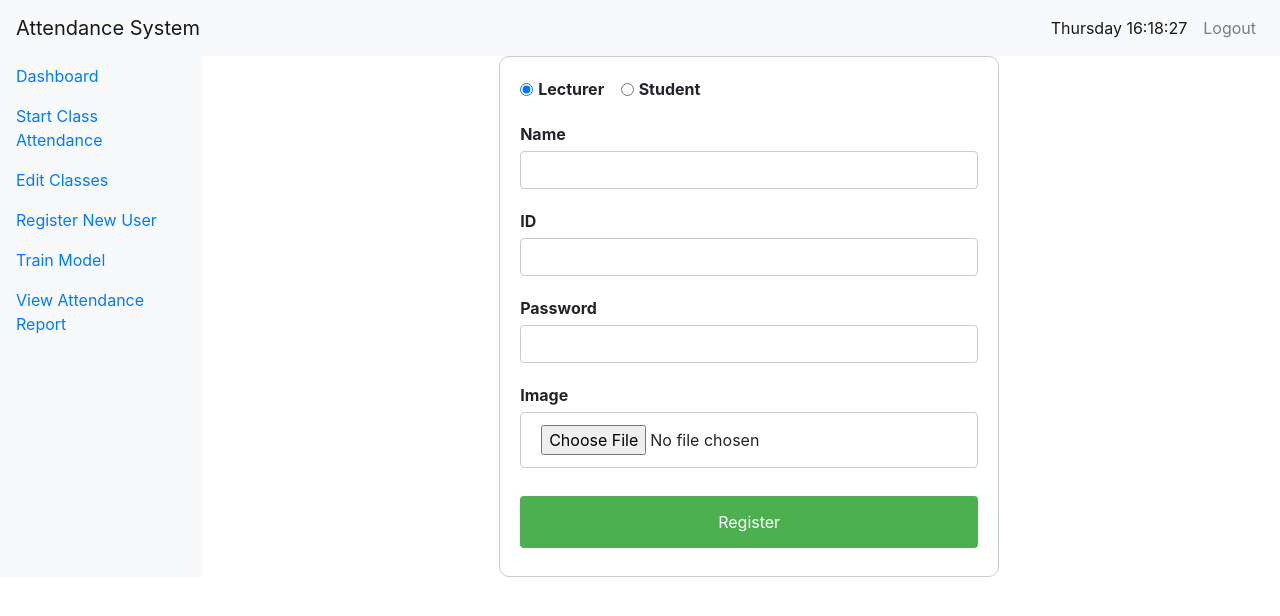
After one commit to BOECHANGHORN/Face-Detection-and-Recognition-for-Class-Attendance, a Flask app: page /register_new_user in a window 1280 px wide. The commit adds this page. Shown: the top 616 px of the page. Run offline with Flask 2, Linux system fonts and the light colour scheme; some libraries are stand-ins or nearby versions.

Commit message:
my brain mau explode

```diff
--- a/app.py
+++ b/app.py
@@ -1,84 +1,29 @@
+import os
+import pickle
+from datetime import datetime
 import face_recognition
 import numpy as np
-from flask import Flask, render_template, request, redirect, url_for, Response
+from flask import Flask, render_template, request, redirect, url_for, Response, flash, session
 import cv2
-import os
+import firebase_admin
+from firebase_admin import credentials, storage, db
 
 app = Flask(__name__)
-app.config['MYSQL_URI'] = 'mysql://root:password123@localhost/Attendance_System'
+app.secret_key = 'fyp1facerecognitionattendancesystem'
 
-
-folderPath = 'static/Images'
+# Load the Firebase credentials
+cred = credentials.Certificate("serviceAccountKey.json")
+firebase_admin.initialize_app(cred, {
+    'databaseURL': "https://fyp1-d54dc-default-rtdb.asia-southeast1.firebasedatabase.app/",
+    'storageBucket': "fyp1-d54dc.appspot.com"
+})
 
 
 @app.route('/')
 def index():
+    # Clear the session data
+    session.clear()
     return render_template('login.html')
-
-
-# import face_recognition
-# import flask
-#
-# # Load the Haar cascade for eye detection
-# eye_cascade = cv2.CascadeClassifier('haarcascade_eye.xml')
-#
-# # Initialize a Flask app
-# app = flask.Flask(__name__)
-#
-# @app.route('/')
-# def index():
-#     # Capture frames from the camera
-#     capture = cv2.VideoCapture(0)
-#
-#     face_encodings = []
-#     while len(face_encodings) < 30:
-#         # Read a frame from the camera
-#         _, frame = capture.read()
-#
-#         # Convert the frame to grayscale
-#         gray = cv2.cvtColor(frame, cv2.COLOR_BGR2GRAY)
-#
-#         # Detect eyes in the frame
-#         eyes = eye_cascade.detectMultiScale(gray, 1.3, 5)
-#
-#         # If eyes are not detected, alert the user to open their eyes
-#         if len(eyes) == 0:
-#             cv2.putText(frame, "Please open your eyes", (10, 30), cv2.FONT_HERSHEY_SIMPLEX, 1, (0, 0, 255), 2)
-#
-#         # Detect facial landmarks in the frame using the face_recognition library
-#         landmarks = face_recognition.face_landmarks(frame)
-#
-#         # If facial landmarks are not detected, alert the user to show a frontal face
-#         if landmarks is None:
-#             cv2.putText(frame, "Please show a frontal face", (10, 60), cv2.FONT_HERSHEY_SIMPLEX, 1, (0, 0, 255), 2)
-#
-#         # If eyes and facial landmarks are detected, extract face encodings using the face_recognition library
-#         else:
-#             encodings = face_recognition.face_encodings(frame)
-#
-#             # Add the encodings to the list of face encodings
-#             face_encodings.extend(encodings)
-#
-#         # Display the frame
-#         cv2.imshow('Frame', frame)
-#
-#         # Break the loop if the user presses 'q'
-#         if cv2.waitKey(1) & 0xFF == ord('q'):
-#             break
-#
-#     # Release the camera
-#     capture.release()
-#     cv2.destroyAllWindows()
-#
-#     # Save the face encodings to a file
-#     np.save('face_encodings.npy', face_encodings)
-#
-#     # Return a success message
-#     return "Successfully recorded face encodings"
-#
-# if __name__ == '__main__':
-#     app.run()
-
 
 
 @app.route('/login', methods=['GET', 'POST'])
@@ -91,6 +36,8 @@ def login():
         # Check the credentials
         # TODO: ADD DATABASE
         if username == 'admin' and password == 'adminadmin':
+            # Set the session userid
+            session['userid'] = username
             # Redirect to the attendance page
             return redirect(url_for('dashboard'))
         else:
@@ -109,6 +56,105 @@ def dashboard():
 @app.route('/start_attendance')
 def start_attendance():
     return render_template('start_attendance.html')
+
+
+@app.route('/register_new_user', methods=['GET', 'POST'])
+def register_new_user():
+    if request.method == 'POST':
+
+        # Get the form data from the request
+        user_type = request.form['user_type']
+        name = request.form['name']
+        id = request.form['id']
+        password = request.form['password']
+        image = request.files['image']
+
+        # TODO: comment this if not needed for validation
+        # Save the image to a temporary location
+        image.save('static/Images/tmp.jpg')
+
+        # Get a reference to the storage bucket and create a blob
+        bucket = storage.bucket()
+        blob = bucket.blob(f'{user_type}/{id}/{id}.jpg')
+
+        # Upload the image to the blob
+        image.seek(0)
+        blob.upload_from_file(image)
+
+        # Add the user data to the Realtime Database
+        ref = db.reference(user_type)
+        ref.child(id).set({
+            'name': name,
+            'password': password,
+            'image_url': blob.public_url
+        })
+
+        # Redirect to the success page
+        return redirect(url_for('register_success'))
+    else:
+        # Render the register form template
+        return render_template('register_new_user.html')
+
+
+@app.route('/register_success')
+def register_success():
+    return render_template('register_success.html')
+
+
+@app.route('/train_model', methods=['GET', 'POST'])
+def train_model():
+    if request.method == 'POST':
+        # Get a reference to the bucket
+        bucket = storage.bucket()
+
+        # Loop through the lecturer and student folders
+        for user_type in ['lecturer', 'student']:
+            encodings = []
+
+            # Get a reference from the realtime database
+            collection_ref = db.reference(user_type).get()
+
+            # Loop through the documents in the collection
+            for id, data in collection_ref.items():
+                # Get the image blob from the storage
+                image_blob = bucket.get_blob(f'{user_type}/{id}/{id}.jpg')
+
+                # Skip processing if the image blob is None
+                if image_blob is None:
+                    continue
+
+                # Read the image data as an array using cv2
+                image_array = np.frombuffer(image_blob.download_as_string(), np.uint8)
+                image = cv2.imdecode(image_array, cv2.COLOR_BGRA2BGR)
+
+                # Pass the image array to the generate_encodings function
+                encoding = generate_encodings([image])
+                if not encoding:
+                    flash(f"No face detected for {user_type} : {id}", "danger")
+
+                # Add the id and encoding to the encodings list
+                encodings.append([id, encoding])
+
+            # Serialize the encoding list and name it with the user_type
+            serialized_encoding = pickle.dumps(encodings)
+            serialized_file = f'pickle/{user_type}.pkl'
+
+            # Upload the serialized encoding list to the storage
+            bucket.blob(serialized_file).upload_from_string(serialized_encoding)
+
+            # Update the last trained time in the Realtime Database for each id
+            current_time = datetime.now()
+            formatted_time = current_time.strftime('%Y-%m-%d %H:%M:%S')
+            for id in encodings:
+                db.reference(user_type).child(id[0]).update({
+                    'last_trained_time': formatted_time
+                })
+
+        return 'Training Complete'
+
+    else:
+        # Return the train_model template
+        return render_template('train_model.html')
 
 
 @app.route('/video_feed')
@@ -148,7 +194,7 @@ def record_attendance():
             match_index = np.argmin(distance)
 
             if matches[match_index]:
-                pass    # TODO: from youtube video
+                pass  # TODO: from youtube video
 
         # Encode the frame in JPEG format
         ret, jpeg = cv2.imencode('.jpg', frame)
@@ -167,8 +213,9 @@ def generate_encodings(image_list):
         image = cv2.cvtColor(image, cv2.COLOR_BGR2RGB)
 
         # Calculate the 128-dimensional face encodings for the first face detected
-        encode = face_recognition.face_encodings(image)[0]
-        encode_list.append(encode)
+        encode = face_recognition.face_encodings(image)
+        if encode:
+            encode_list.append(encode[0])
 
     return encode_list
 
--- /dev/null
+++ b/static/assets/css/register_new_user.css
@@ -0,0 +1,45 @@
+form {
+  max-width: 500px;
+  margin: 0 auto;
+  padding: 20px;
+  border: 1px solid #ccc;
+  border-radius: 10px;
+}
+
+.form-group {
+  margin-bottom: 20px;
+}
+
+label {
+  display: block;
+  font-size: 16px;
+  font-weight: bold;
+  margin-bottom: 5px;
+}
+
+input[type='text'], input[type='password'], input[type='file'] {
+  width: 100%;
+  padding: 12px 20px;
+  border: 1px solid #ccc;
+  border-radius: 4px;
+  box-sizing: border-box;
+}
+
+input[type='radio'] {
+  margin-right: 10px;
+}
+
+button[type='submit'] {
+  width: 100%;
+  background-color: #4CAF50;
+  color: white;
+  padding: 14px 20px;
+  margin: 8px 0;
+  border: none;
+  border-radius: 4px;
+  cursor: pointer;
+}
+
+button[type='submit']:hover {
+  background-color: #45a049;
+}
--- /dev/null
+++ b/static/assets/js/register_new_user.js
@@ -0,0 +1,13 @@
+// Add a submit event listener to the form
+document.getElementById('register-form').addEventListener('submit', function(event) {
+// Get the name and ID input fields
+const name = document.getElementById('name');
+const id = document.getElementById('id');
+
+// Validate that the name and ID fields are not empty
+if (name.value.trim() === '' || id.value.trim() === '') {
+  // If either field is empty, prevent the form from being submitted and show an error message
+  event.preventDefault();
+  alert('Name and ID are required');
+}
+});
--- a/templates/base.html
+++ b/templates/base.html
@@ -19,10 +19,12 @@
             </span>
           </li>
           <li class="nav-item">
-            <a class="nav-link" href="#">User</a>
+            {% if 'userid' in session %}
+                <p class="nav-link">{{ session['userid'] }}</p>
+            {% endif %}
           </li>
           <li class="nav-item">
-            <a class="nav-link" href="#">Logout</a>
+            <a class="nav-link" href="{{ url_for('login') }}">Logout</a>
           </li>
       </ul>
     </div>
@@ -34,8 +36,8 @@
         <a class="nav-link active" href="{{ url_for('dashboard') }}">Dashboard</a>
         <a class="nav-link" href="{{ url_for('start_attendance') }}">Start Class Attendance</a>
         <a class="nav-link" href="#">Edit Classes</a>
-        <a class="nav-link" href="#">Register New User</a>
-        <a class="nav-link" href="#">Train Model</a>
+        <a class="nav-link" href="{{ url_for('register_new_user') }}">Register New User</a>
+        <a class="nav-link" href="{{ url_for('train_model') }}">Train Model</a>
         <a class="nav-link" href="#">View Attendance Report</a>
       </nav>
     </div>
--- a/templates/login.html
+++ b/templates/login.html
@@ -28,7 +28,7 @@
     </div>
   </div>
 
-  <script src="{{ url_for('static', filename='login/js/app.js') }}"></script>
+  <script src="{{ url_for('static', filename='assets/js/login.js') }}"></script>
 
 </body>
 </html>
--- /dev/null
+++ b/templates/register_new_user.html
@@ -0,0 +1,45 @@
+{% extends 'base.html' %}
+
+{% block content %}
+
+    <link rel="stylesheet" href="{{ url_for('static', filename='assets/css/register_new_user.css') }}">
+
+    <!-- Form to register a new user -->
+    <form id="register-form" method="post" enctype="multipart/form-data">
+      <div class="form-group">
+        <!-- Radio buttons to select user type -->
+        <div class="form-check form-check-inline">
+          <input class="form-check-input" type="radio" name="user_type" id="lecturer" value="lecturer" checked>
+          <label class="form-check-label" for="lecturer">Lecturer</label>
+        </div>
+        <div class="form-check form-check-inline">
+          <input class="form-check-input" type="radio" name="user_type" id="student" value="student">
+          <label class="form-check-label" for="student">Student</label>
+        </div>
+      </div>
+      <div class="form-group">
+        <!-- Name input field -->
+        <label for="name">Name</label>
+        <input type="text" class="form-control" id="name" name="name" required>
+      </div>
+      <div class="form-group">
+        <!-- ID input field -->
+        <label for="id">ID</label>
+        <input type="text" class="form-control" id="id" name="id" required>
+      </div>
+      <div class="form-group">
+        <!-- Password input field -->
+        <label for="password">Password</label>
+        <input type="password" class="form-control" id="password" name="password" required>
+      </div>
+      <div class="form-group">
+        <!-- File input for uploading image -->
+        <label for="image">Image</label>
+        <input type="file" class="form-control-file" id="image" name="image" accept="image/*" required>
+      </div>
+      <button type="submit" class="btn btn-primary">Register</button>
+    </form>
+
+    <script src="{{ url_for('static', filename='assets/js/register_new_user.js') }}"></script>
+
+{% endblock %}
```
Also changed, not shown: static/assets/css/train_model.css (added, +37 -0 lines), static/assets/js/train_model.js (added, +10 -0 lines), templates/register_success.html (added, +8 -0 lines), templates/train_model.html (added, +40 -0 lines), test.py (+101 -36 lines), static/assets/js/login.js (renamed from static/login/js/main.js).
